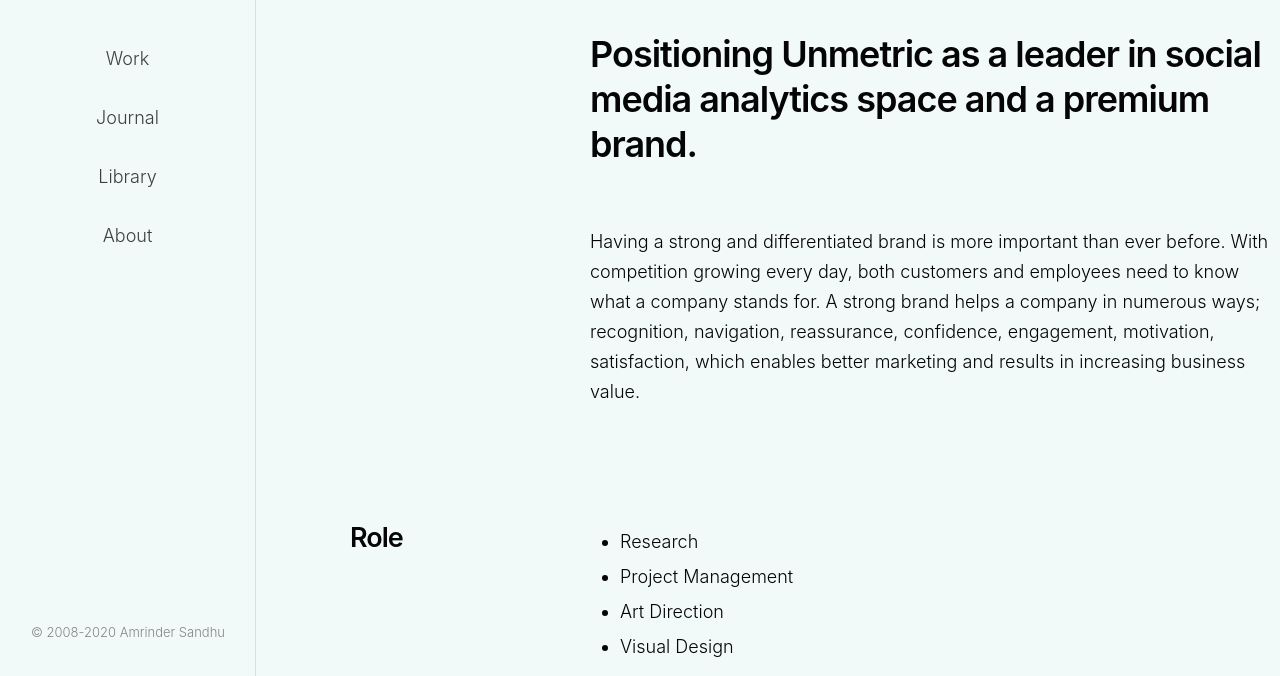
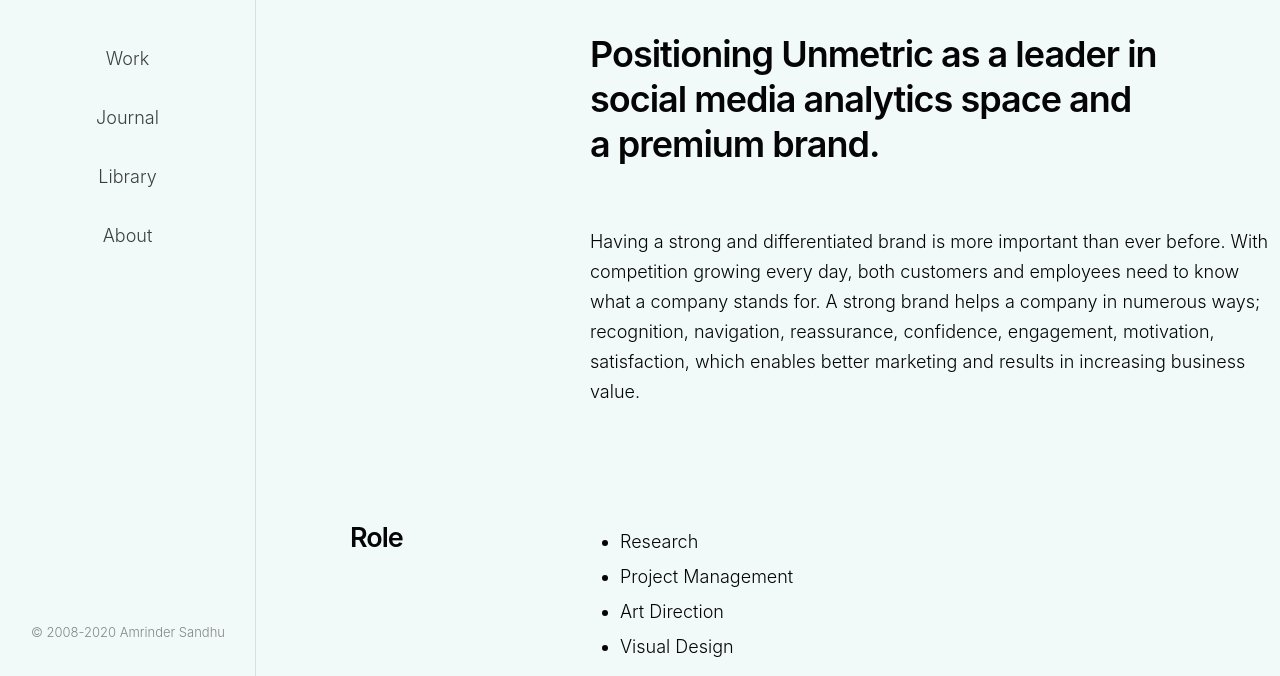
Before and after one commit to harjotgrewal/amrindersandhu, a Jekyll site: the page built from case-study-branding.html, in a window 1280 px wide and 900 px high, cut to the strip 224-900 px from the top of the window. Built offline with Jekyll 4.4.1, drawn with Linux system fonts in a browser that asks for light colours.

Commit message:
[U][HTML] Reduce width of Intro

```diff
--- a/case-study-branding.html
+++ b/case-study-branding.html
@@ -16,7 +16,7 @@
 <main>
     <!-- INTRO SECTION -->
     <section>
-        <h1 class="l-span_3-9 u-space_below--more">Positioning Unmetric as a leader in social media analytics space and a premium brand.</h1>
+        <h1 class="l-span_3-8 u-space_below--more">Positioning Unmetric as a leader in social media analytics space and <i class="u-break_line--hd"></i>a premium brand.</h1>
 
         <p class="l-span_3-9">Having a strong and differentiated brand is more important than ever before. With competition growing every day, both customers and employees need to know what a company stands for. A strong brand helps a company in numerous ways; recognition, navigation, reassurance, confidence, engagement, motivation, satisfaction, which enables better marketing and results in increasing business value.</p>
         </div>
@@ -112,13 +112,13 @@
 
 
             <div class="l-span_2 l-grid_flip_order u-pad_right--30 u-align--bottom">
-                <img src="assets/i/books/designing_brand_identity.jpg" alt="Designing Brand Identity book cover" style="max-width: 210px;"/>
+                <img src="assets/i/books/designing_brand_identity.jpg" alt="Designing Brand Identity book cover"/>
 
-                <p class="c-caption is-below">Must read book for anyone working on brand identity. <a href="/library.html"> See other books in my library</a></p>
+                <p class="c-caption">Must read book for anyone working on brand identity. <a href="/library.html"> See other books in my library</a></p>
             </div>
 
 
-            <figure class="l-grid_of_8 c-sshot--wrapped">
+            <figure class="l-grid_of_8 c-sshot--wrapped u-space_above">
                 <img class="l-span_6" src="/assets/i/sshots/cs-br-brand_audit.png" alt="Unmetric brand audit board on Invision"/>
 
                 <figcaption class="l-span_2">
--- a/journal.html
+++ b/journal.html
@@ -9,7 +9,11 @@
 {% include header.html %}
 
 <main>
-    {% include billboard.html %}
+    <section class="u-space_below--most">
+        <div class="l-span_3-8">
+            <h1>To improve what I know and learn what I don’t, I read blogs and articles. Here’s what I find useful.</h1>
+        </div>
+    </section>
 
 
 
--- a/library.html
+++ b/library.html
@@ -14,7 +14,11 @@
 
 
 <main>
-    {% include billboard.html %}
+    <section class="u-space_below--most">
+        <div class="l-span_3-8">
+            <h1>Whenever I work on something new or need to understand something better, I read a book on the subject.</h1>
+        </div>
+    </section>
 
 
 
```
Also changed, not shown: case-study-datepicker.html (+6 -2 lines), 4 other files.
